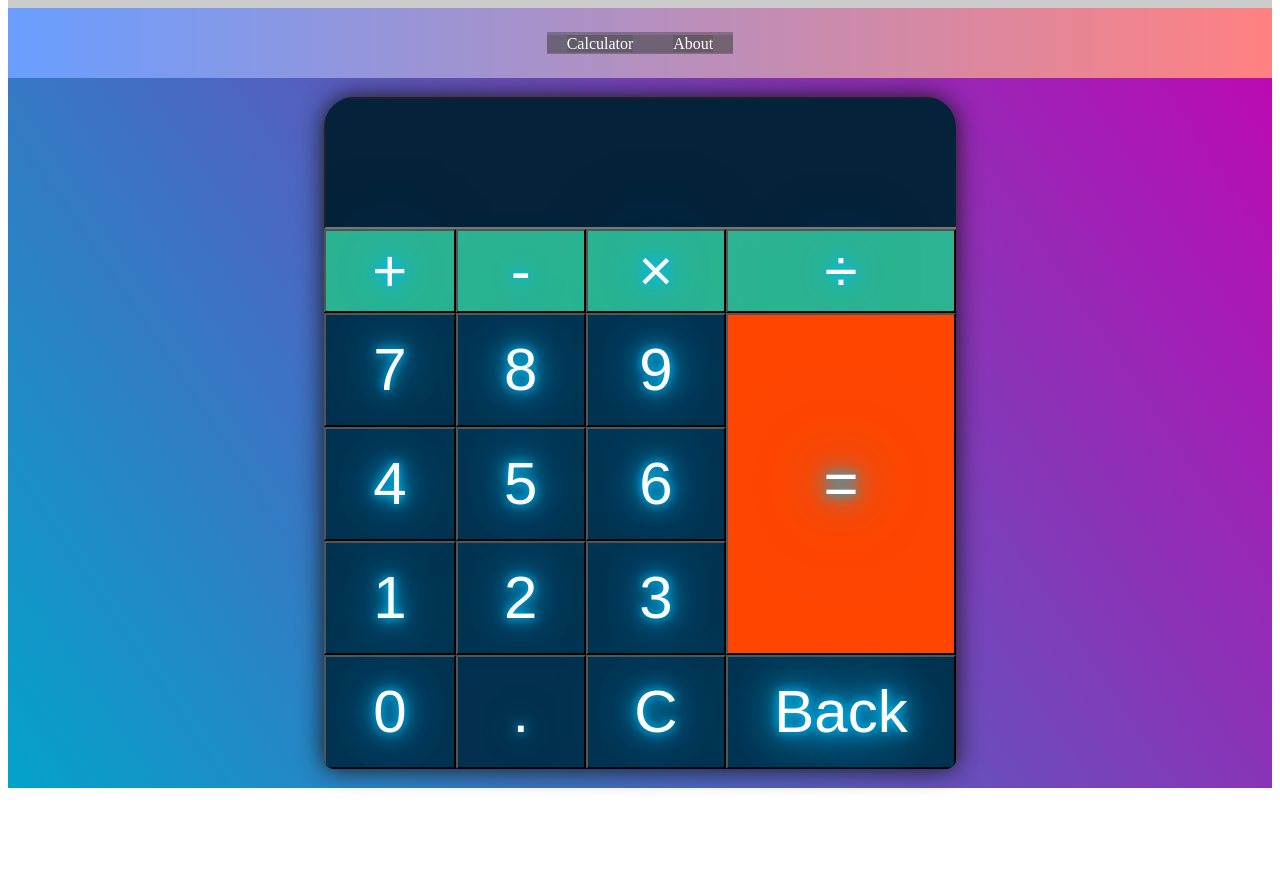
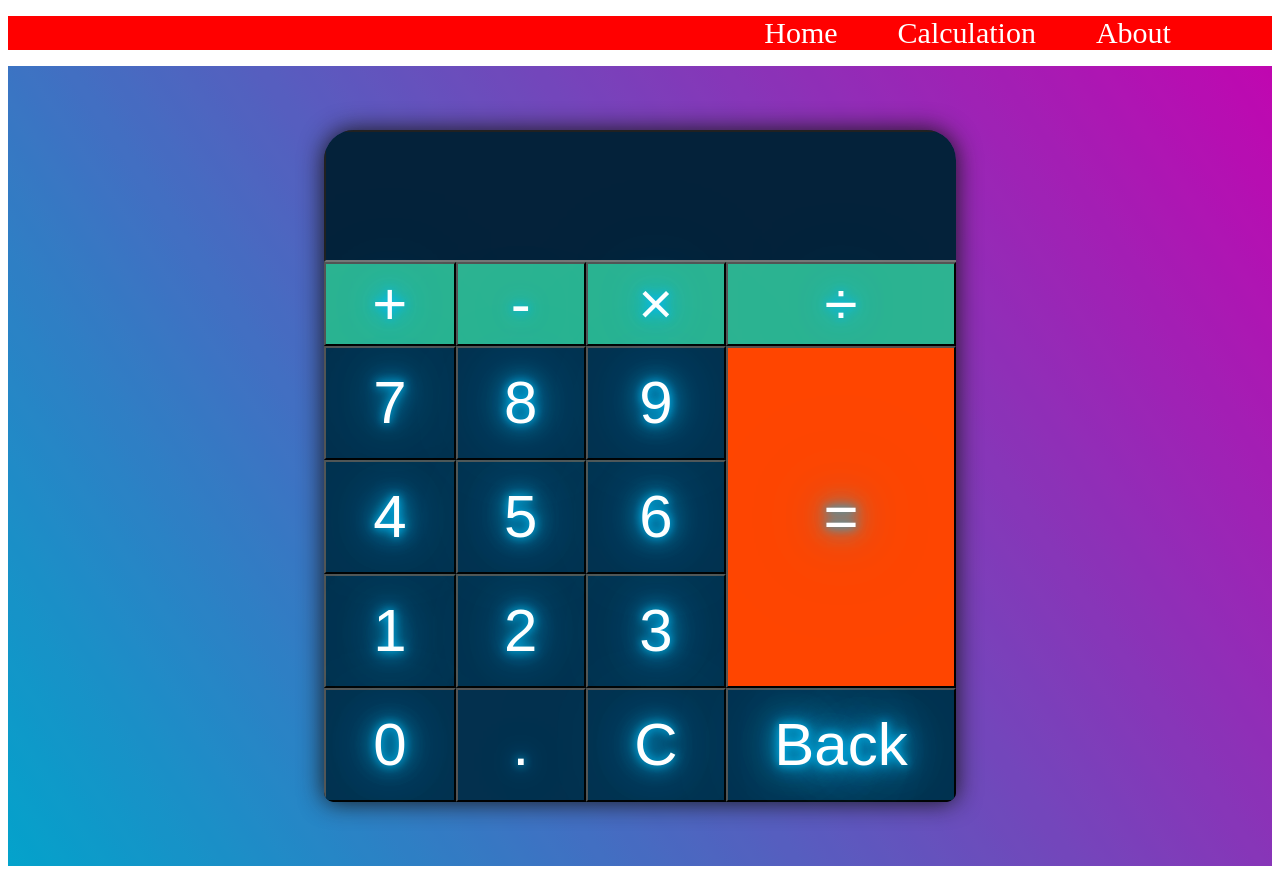
Before and after one commit to VinceSaykao/HedgeServ-Calculator, an Angular app in the folder HedgeServ-Calculator-Project/: page / in a window 1280 px wide. Before the commit the page ends 800 px from the top, so only its background shows below. Built offline with nearby package versions, Linux system fonts and the light colour scheme.

Commit message:
updated navbar and background color

```diff
--- a/HedgeServ-Calculator-Project/src/app/app.component.css
+++ b/HedgeServ-Calculator-Project/src/app/app.component.css
@@ -3,13 +3,23 @@
 body, html {
   margin: 0;
   padding: 0;
-  background-image: linear-gradient(236deg, #f008dc, #04cbfd);
   height: 100%;
   width: 100%;
+
 }
 
 header {
-  padding: 10px 10%;
+  width: 100%;
+  /* height: 100vh; */
+  background-position: center;
+  background-size: cover;
+  padding-left: 8%;
+  padding-right: 8%;
+  box-sizing: border-box;
+  background-color: red;
+
+
+  /* padding: 10px 10%;
   background: linear-gradient(90deg, rgb(105, 158, 255) 0%, rgb(255, 129, 129) 100%);
   height: 50px;
   display: flex;
@@ -18,5 +28,5 @@ header {
   font-size: 1.2rem;
   position: sticky;
   top: 0;
-  z-index: 100000;
+  z-index: 100000; */
 }
--- a/HedgeServ-Calculator-Project/src/app/components/calculator/calculator.component.css
+++ b/HedgeServ-Calculator-Project/src/app/components/calculator/calculator.component.css
@@ -1,6 +1,10 @@
+
+img {
+  color: white;
+  height: 1000px;
+}
 
 .container {
-
       height: 100vh;
       width: 100%;
       display: flex;
@@ -9,7 +13,10 @@
       align-items: center;
       box-shadow: inset 0 0 0 1000px rgba(0, 0, 0, 0.2);
       object-fit: contain;
-      margin-top: -90px;
+      /* margin-top: -80px; */
+      bottom: 0;
+      background-image: linear-gradient(236deg, #f008dc, #04cbfd);
+
 
   }
 
@@ -20,7 +27,7 @@
     overflow: hidden;
     width: 50%;
     object-fit: contain;
-    margin-top: 90px;
+    /* margin-top: 90px;   */
   }
 
   .calculator_display {
--- a/HedgeServ-Calculator-Project/src/app/components/nav/nav.component.css
+++ b/HedgeServ-Calculator-Project/src/app/components/nav/nav.component.css
@@ -1,17 +1,58 @@
 
 
-* {
-    box-sizing: border-box;
-    margin: 0;
-    padding: 0;
-    background: #4444;
+
+.logo {
+    width: 50px;
+    cursor: pointer;
 }
 
-li, a, button {
-    font-size: 16px;
-    color: white;
+.menu-icon {
+    width: 30px;
+    cursor: pointer;
+}
+nav {
+    flex: 1;
+    text-align: right;
+}
+
+nav ul li {
+    list-style: none;
+    display: inline-block;
+    margin-left: 60px;
+}
+
+nav ul li a{
+    text-decoration: none;
+    color: #fff;
+    font-size: 30px;
+}
+
+
+
+
+
+
+
+
+
+
+
+
+
+
+
+
+
+
+
+
+
+/* li, a, button {
+    font-size: 50px;
+    color: rgb(255, 255, 255);
     text-decoration: none;
 }
+
 
 
 
@@ -22,32 +63,25 @@ li, a, button {
 
 .navbar-nav li {
     display: inline-block;
-    padding: 0 20px;
+    padding: 0 13px;
 }
 
-.navbar-nav a {
+.navbar-nav a,li {
     transition: all 0.3s ease 0s;
 }
 
-.navbar-nav a::hover {
-    color: blue;
+.navbar-nav a,button,li::hover {
+    color: rgb(81, 255, 174);
+    background-color: red;
 }
 
 
 
-/* button {
-    padding: 0px 25px;
-    background: yellow;
-    border: none;
-    border-radius: 30px;
-    cursor: pointer;
-    transition: all 0.3s ease 0s;
+@media screen and (max-width: 1000px) {
+
+    li, a, button {
+        font-size: 20px;
+
+    }
+
 } */
-
-
-
-
-
-/* .nav-item:last-child {
-    margin-top: auto;
-} */
--- a/HedgeServ-Calculator-Project/src/app/components/nav/nav.component.html
+++ b/HedgeServ-Calculator-Project/src/app/components/nav/nav.component.html
@@ -1,16 +1,27 @@
-<nav class="navbar">
 
-    <div class="navbar-nav">
-
-
-            <li><a href="#">Calculator</a></li>
-            <li><a href="#">About</a></li>
+<nav>
+    <ul>
+        <li><a>Home</a></li>
+        <li><a>Calculation</a></li>
+        <li><a>About</a></li>
+    </ul>
+</nav>
 
 
 
-    </div>
-
-    <!-- <a class="cta" href="#"><button>Contact</button></a> -->
 
 
-</nav>
+
+
+
+<!--
+<nav class="navbar">
+  <div class="navbar-nav">
+    <li><a href="#intro">Intro</a></li>
+    <li><a href="#calculator">Calculator</a></li>
+    <li><a href="#about">About</a></li>
+
+  </div>
+
+
+</nav> -->
--- a/HedgeServ-Calculator-Project/src/app/components/nav/nav.component.ts
+++ b/HedgeServ-Calculator-Project/src/app/components/nav/nav.component.ts
@@ -7,6 +7,7 @@ import { Component, OnInit } from '@angular/core';
 })
 export class NavComponent implements OnInit {
 
+
   constructor() { }
 
   ngOnInit(): void {
```
Also changed, not shown: HedgeServ-Calculator-Project/src/app/components/nav/images/home.png (renamed from HedgeServ-Calculator-Project/src/app/components/nav/home.png).
